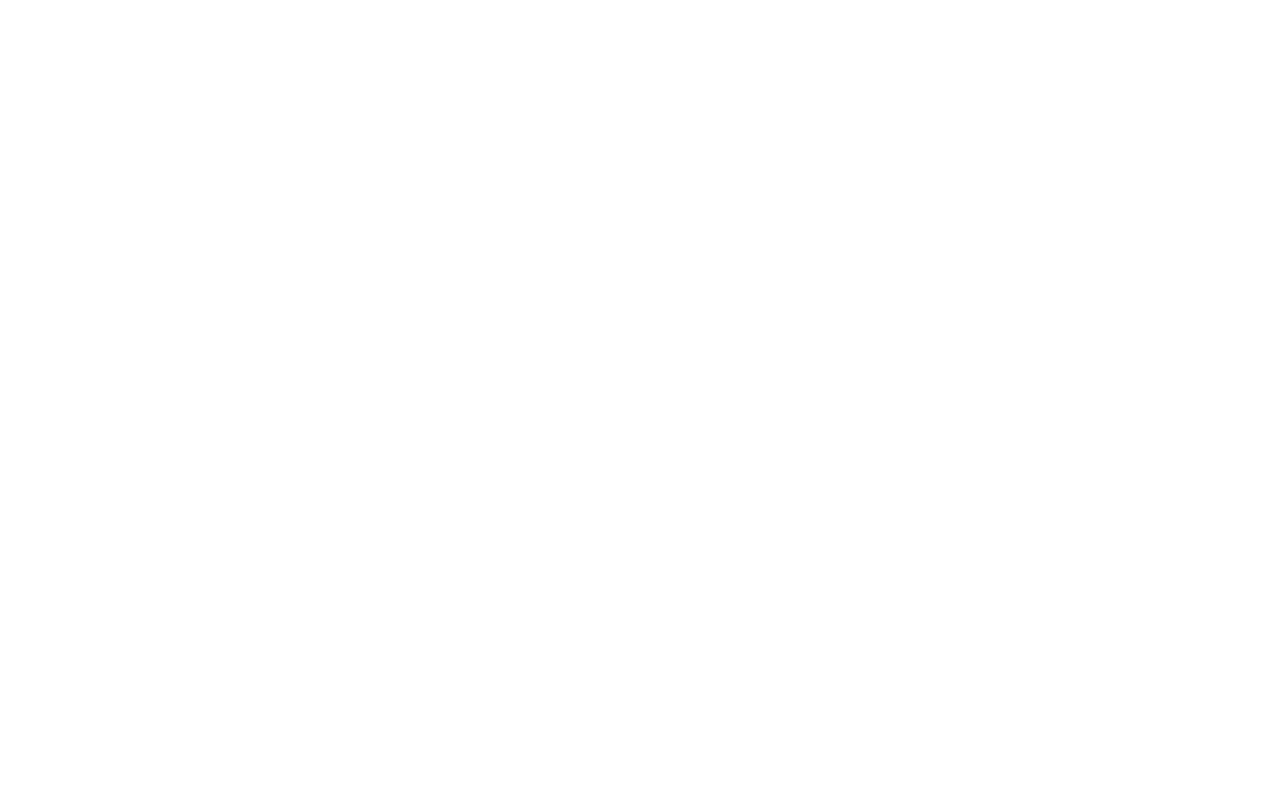
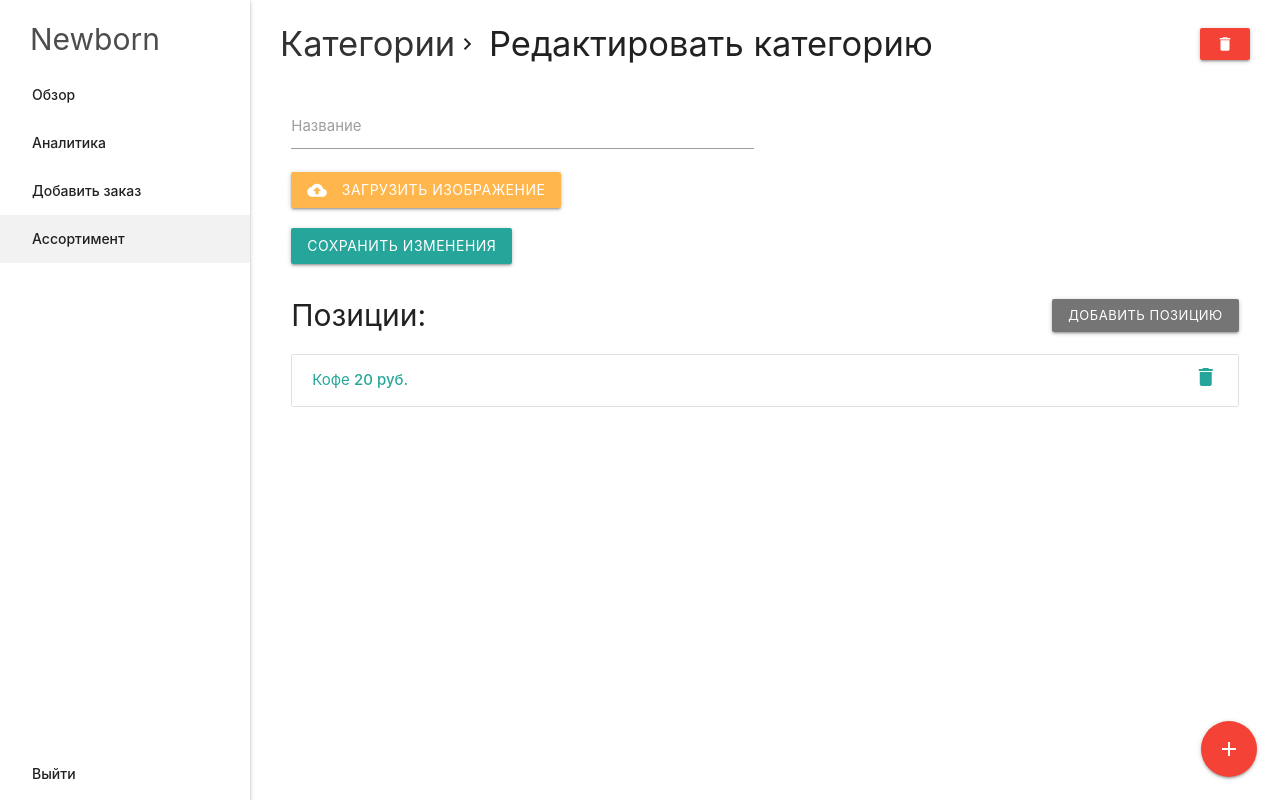
Before and after one commit to webenot/nodejs_crm, an Angular app in the folder client/: page /categories/1 in a window 1280 px wide. Before the commit this address led to /. Built offline with nearby package versions, Linux system fonts and the light colour scheme; sample sign-in values are in the browser's storage.

Commit message:
Add category edit component (client)

```diff
--- a/client/src/app/app-routing.module.ts
+++ b/client/src/app/app-routing.module.ts
@@ -10,6 +10,7 @@
 import { AnalyticsPageComponent } from './analytics-page/analytics-page.component';
 import { OrderPageComponent } from './order-page/order-page.component';
 import { CategoriesPageComponent } from './categories-page/categories-page.component';
+import { CategoriesFormComponent } from './categories-page/categories-form/categories-form.component';
 
 
 const routes: Routes = [
@@ -30,7 +31,9 @@
       { path: 'overview', component: OverviewPageComponent },
       { path: 'analytics', component: AnalyticsPageComponent },
       { path: 'order', component: OrderPageComponent },
-      { path: 'categories', component: CategoriesPageComponent }
+      { path: 'categories', component: CategoriesPageComponent },
+      { path: 'categories/:id', component: CategoriesFormComponent },
+      { path: 'categories/new', component: CategoriesFormComponent },
     ]
   }
 ];
--- a/client/src/app/app.module.ts
+++ b/client/src/app/app.module.ts
@@ -15,6 +15,8 @@
 import { OrderPageComponent } from './order-page/order-page.component';
 import { CategoriesPageComponent } from './categories-page/categories-page.component';
 import { LoaderComponent } from './shared/components/loader/loader.component';
+import { CategoriesFormComponent } from './categories-page/categories-form/categories-form.component';
+import { PositionsFormComponent } from './categories-page/categories-form/positions-form/positions-form.component';
 
 @NgModule({
   declarations: [
@@ -27,7 +29,9 @@
     AnalyticsPageComponent,
     OrderPageComponent,
     CategoriesPageComponent,
-    LoaderComponent
+    LoaderComponent,
+    CategoriesFormComponent,
+    PositionsFormComponent
   ],
   imports: [
     BrowserModule,
--- /dev/null
+++ b/client/src/app/categories-page/categories-form/categories-form.component.html
@@ -0,0 +1,42 @@
+<main class="content">
+  <div class="page-title">
+    <h4>
+      <a routerLink="/categories">Категории</a>
+      <i class="material-icons">keyboard_arrow_right</i>
+      {{isNew ? 'Добавить' : 'Редактировать'}} категорию
+    </h4>
+    <span>
+      <button class="btn btn-small red">
+        <i class="material-icons">delete</i>
+      </button>
+    </span>
+  </div>
+
+  <div class="row">
+    <div class="col s12 l6">
+      <div class="input-field">
+        <input id="name" type="text" required>
+        <label for="name">Название</label>
+      </div>
+
+      <div>
+        <button class="waves-effect waves-light btn orange lighten-2 mb2">
+          <i class="material-icons left">backup</i>
+          Загрузить изображение
+        </button>
+      </div>
+
+      <div>
+        <button class="waves-effect waves-light btn">
+          Сохранить изменения
+        </button>
+      </div>
+    </div>
+
+    <div class="col s12 l4 center">
+      <img class="responsive-img" style="height: 200px" src="" alt="">
+    </div>
+  </div>
+
+  <app-positions-form></app-positions-form>
+</main>
--- /dev/null
+++ b/client/src/app/categories-page/categories-form/categories-form.component.ts
@@ -0,0 +1,26 @@
+import { Component, OnInit } from '@angular/core';
+import { ActivatedRoute, Params } from '@angular/router';
+
+@Component({
+  selector: 'app-categories-form',
+  templateUrl: './categories-form.component.html',
+  styleUrls: ['./categories-form.component.sass']
+})
+export class CategoriesFormComponent implements OnInit {
+
+  isNew = true;
+
+  constructor(private route: ActivatedRoute) { }
+
+  ngOnInit() {
+    this.route.params.subscribe((params: Params) => {
+      if (params['id'] === 'new') {
+        // Add new
+      } else {
+        // We edit form
+        this.isNew = false;
+      }
+    });
+  }
+
+}
--- /dev/null
+++ b/client/src/app/categories-page/categories-form/positions-form/positions-form.component.html
@@ -0,0 +1,39 @@
+<div class="row">
+  <div class="col s12">
+    <div class="page-subtitle">
+      <h4>Позиции:</h4>
+      <button class="waves-effect waves-light btn grey darken-1 btn-small modal-trigger" data-target="create-modal">
+        Добавить позицию
+      </button>
+    </div>
+
+    <div class="collection">
+      <a class="collection-item collection-item-icon">
+          <span>
+            Кофе <strong>20 руб.</strong>
+          </span>
+        <span>
+            <i class="material-icons">delete</i>
+          </span>
+      </a>
+    </div>
+  </div>
+</div>
+
+<div id="create-modal" class="modal">
+  <div class="modal-content">
+    <h4 class="mb1">Добавить позицию</h4>
+    <div class="input-field">
+      <input id="pos-name" type="text" required>
+      <label for="pos-name">Название</label>
+    </div>
+    <div class="input-field">
+      <input id="pos-cost" type="text" required>
+      <label for="pos-cost">Цена</label>
+    </div>
+  </div>
+  <div class="modal-footer">
+    <a href="#" class="modal-action waves-effect waves-black btn-flat">Отмена</a>
+    <button class="modal-action btn waves-effect">Сохранить</button>
+  </div>
+</div>
--- /dev/null
+++ b/client/src/app/categories-page/categories-form/positions-form/positions-form.component.ts
@@ -0,0 +1,15 @@
+import { Component, OnInit } from '@angular/core';
+
+@Component({
+  selector: 'app-positions-form',
+  templateUrl: './positions-form.component.html',
+  styleUrls: ['./positions-form.component.sass']
+})
+export class PositionsFormComponent implements OnInit {
+
+  constructor() { }
+
+  ngOnInit() {
+  }
+
+}
```
Also changed, not shown: client/src/app/categories-page/categories-form/categories-form.component.sass (added), client/src/app/categories-page/categories-form/positions-form/positions-form.component.sass (added), 2 other files (tests, documents, lock files or other folders).
